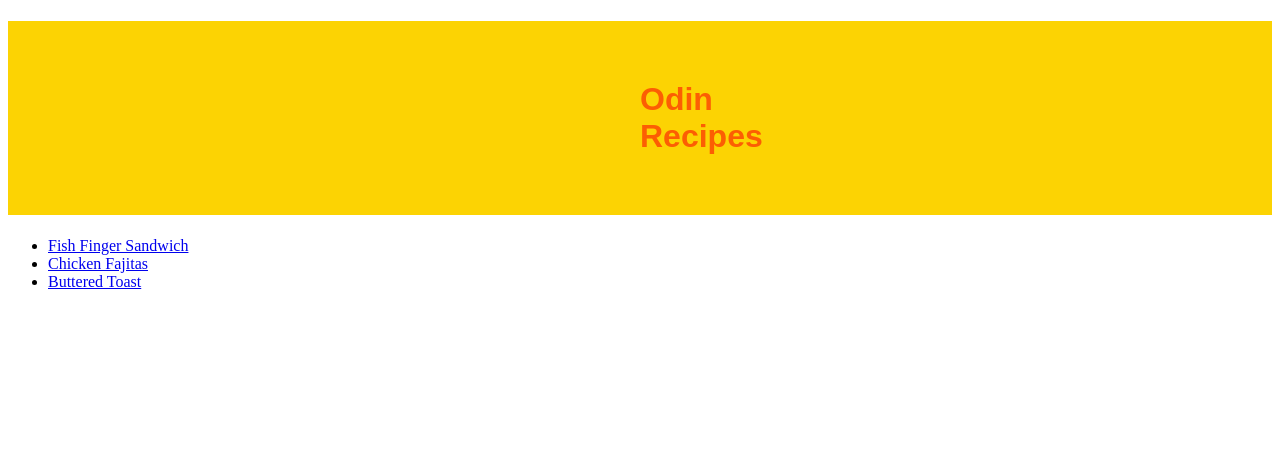
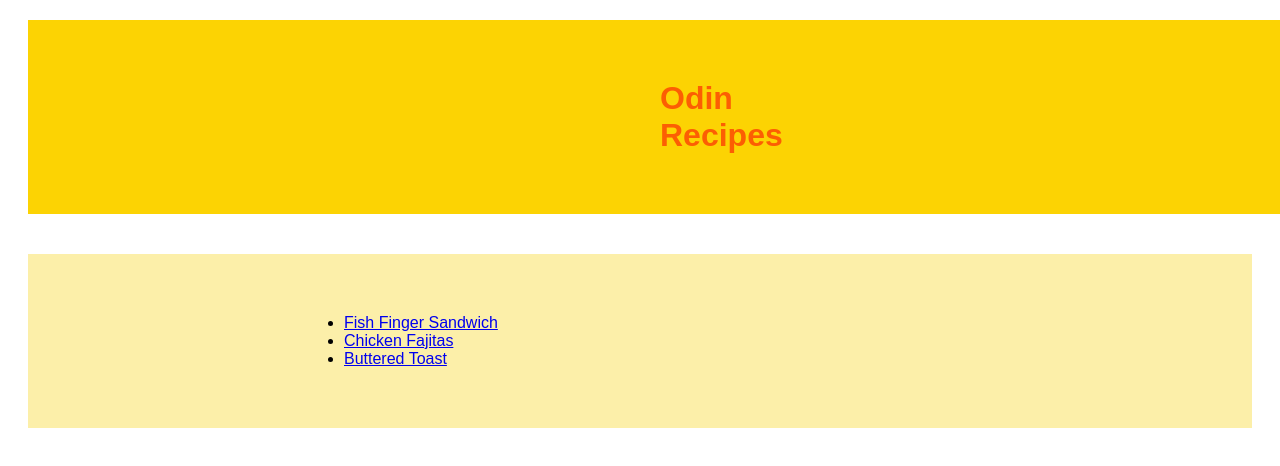
Before and after one commit to TashAaargh/odin-recipes, a plain HTML site: page index.html in a window 1280 px wide. Drawn offline with Linux system fonts and the light colour scheme.

Commit message:
Add display and style properties for design
- added padding, margin, color and text properties

```diff
--- a/style.css
+++ b/style.css
@@ -1,6 +1,20 @@
+body {
+    font-family: papyrus, copperplate, fantasy;
+}
+
+div{
+    display: inline-block;
+}
+
 h1 {
     padding: 60px 50%;
-    background-color: #fcd303;
-    font-family: papyrus, copperplate, fantasy ;
+    background-color: rgb(252, 211, 3);
     color: rgb(252, 94, 3);
+    margin: 20px 20px 40px 20px;
 }
+
+.recipes {
+    margin: 0px 20px;
+    background-color: #fcefa9;
+    padding: 60px 25%;
+}
```
